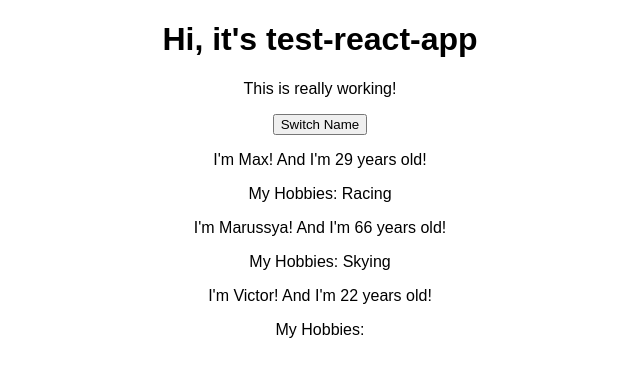
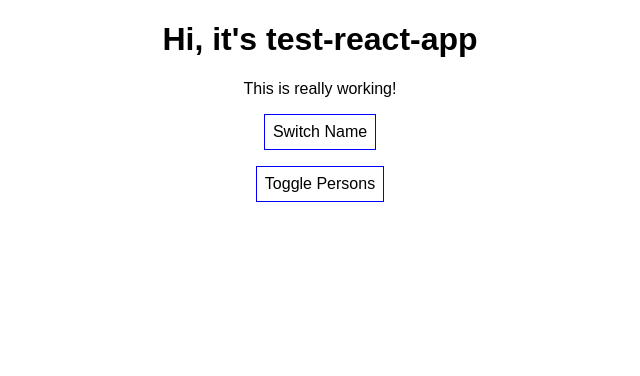
Before and after one commit to brownfox777/test-react-app, a React (Create React App) app: page / in a window 1280 px wide. Shown: the top 376 px of the page, without its empty margins (320-960 px from the left). Built offline with nearby package versions, Linux system fonts and the light colour scheme.

Commit message:
methods with setState improved

```diff
--- a/src/App.js
+++ b/src/App.js
@@ -6,37 +6,105 @@ class App extends Component {
 
   state = {
     persons: [
+      { id: 1, name: 'Marussya', age: 66, hobbie: 'Skying' },
       { id: 0, name: 'Max', age: 29, hobbie: 'Racing' },
-      { id: 1, name: 'Marussya', age: 66, hobbie: 'Skying' },
       { id: 2, name: 'Victor', age: 22, hobbie: '' }
     ],
-    otherState: 'some other state'
+    otherState: 'some other state',
+    showPersons: false
   }
 
-  switchNameHandler = () => {
-    this.setState({
-      persons: [
-        { id: 0, name: 'Max', age: 29, hobbie: 'Racing' },
-        { id: 1, name: 'Masha', age: 222, hobbie: 'Skying' },
-        { id: 2, name: 'Bob', age: 22, hobbie: 'Drinking' }
-      ]
-    })
+  switchNameHandler = (newName) => {
+
+    const persons = [...this.state.persons];
+    persons[0].name = newName;
+
+    this.setState({ persons: persons });
+  }
+
+  deletePersonHandler = (index) => {
+    //let persons = this.state.persons;
+    // массив это ссылочный тип и поэтому работая с массивом persons мы изменяем сразу и this.state.persons
+    // let persons = this.state.persons.slice();
+    //Безопаснее создавать новый абсолютно массив хэлпером slice() без параметров
+    let persons = [...this.state.persons];
+    //или используя спред оператор
+    persons.splice(index, 1);
+    this.setState({ persons: persons });
+    //всегда следует менять стэйт не напрямую а создавая копию, изменяя ее и потом this.setState({ someState: copy })
+  };
+
+  nameChangeHandler = (event, id) => {
+
+    const personId = this.state.persons.findIndex(p => {
+      return p.id === id;
+    });
+    const person = {
+      ...this.state.persons[personId]
+    };
+    person.name = event.target.value;
+    const persons = [...this.state.persons];
+    persons[personId] = person;
+
+    this.setState({persons: persons});
+  }
+
+  togglePersonsHandler = () => {
+    this.setState({ showPersons: !this.state.showPersons })
   }
 
   listPersons = () => {
     const persons = this.state.persons || [];
-    return persons.map((person) => {
-    return (<Person key={person.id} name={person.name} age={person.age}>My Hobbies: {person.hobbie}</Person>)
+    return persons.map((person, index) => {
+    return (
+      <Person
+      key={person.id}
+      name={person.name}
+      age={person.age}
+      // click={this.switchNameHandler.bind(this, 'MaxMax')}
+      click={() => this.deletePersonHandler(index)}
+      changed={(event) => this.nameChangeHandler(event, person.id)}>
+      My Hobbies: {person.hobbie}
+      </Person>)
     })
   }
 
   render = () => {
+
+    const style = {
+      backgroundColor: 'white',
+      font: 'inherit',
+      border: '1px solid blue',
+      padding: '8px',
+      cursor: 'pointer',
+      display: 'block',
+      margin: '16px auto'
+    };
+
+    let persons = this.state.showPersons
+      ? this.listPersons()
+      : null
+
     return (
       <div className="App">
+
         <h1>Hi, it's test-react-app</h1>
         <p>This is really working!</p>
-        <button onClick={this.switchNameHandler}>Switch Name</button>
-        { this.listPersons() }
+
+        <button
+          style={style}
+          onClick={() => this.switchNameHandler('Maximilian')}
+        >Switch Name
+        </button>
+
+        <button
+          style={style}
+          onClick={this.togglePersonsHandler}
+        >Toggle Persons
+        </button>
+
+        {persons}
+
       </div>
       );
   }
--- /dev/null
+++ b/src/Person/Person.css
@@ -0,0 +1,8 @@
+.Person {
+  width: 60%;
+  margin: 16px auto;
+  border: 1px solid #eee;
+  box-shadow: 0 2px 3px #ccc;
+  padding: 16px;
+  text-align: center;
+}
--- a/src/Person/Person.js
+++ b/src/Person/Person.js
@@ -1,10 +1,12 @@
 import React from 'react';
+import './Person.css';
 
 const person = (props) => {
   return (
-    <div>
-      <p>I'm { props.name }! And I'm { props.age } years old!</p>
+    <div className="Person">
+      <p onClick={props.click}>I'm { props.name }! And I'm { props.age } years old!</p>
       <p>{ props.children }</p>
+      <input onChange={props.changed} value={props.name}/>
     </div>
   );
 };
```
Also changed, not shown: 1 other file (tests, documents, lock files or other folders).
